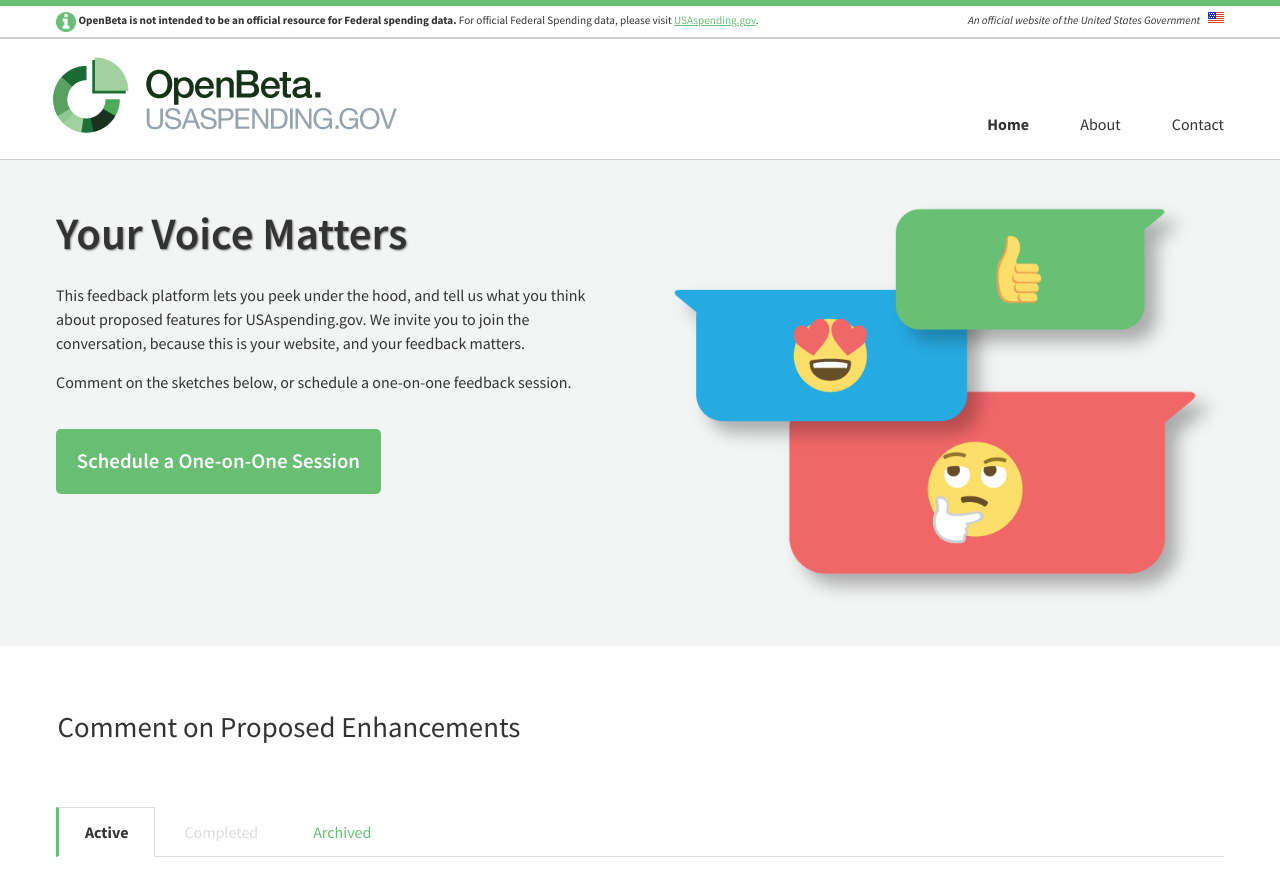
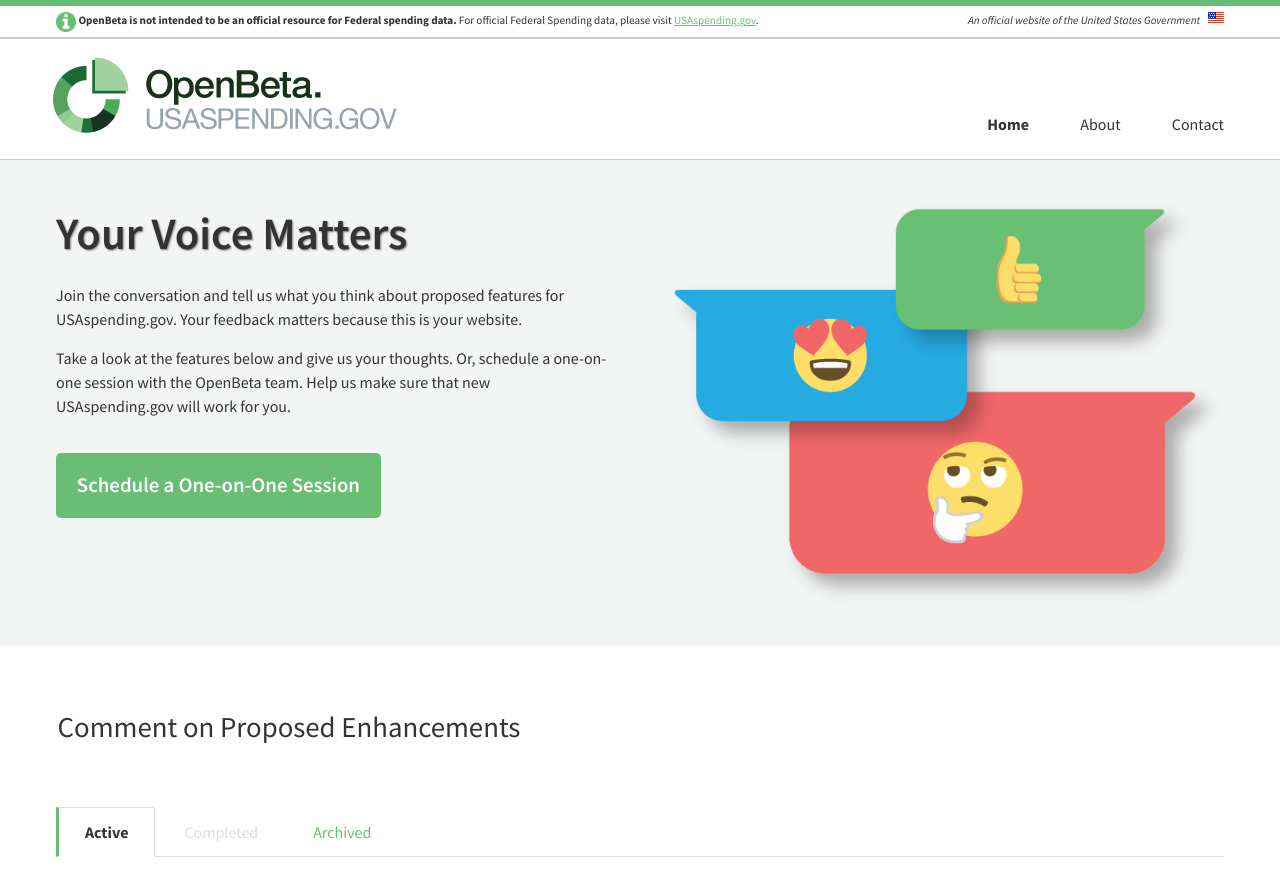
Before and after one commit to fedspendingtransparency/openbeta, a Jekyll site: the page built from index.html, in a window 1280 px wide and 900 px high. Shown: the top 896 px of the window. Built offline with Jekyll 4.4.1, drawn with Linux system fonts in a browser that asks for light colours; comment, search, counter and statistics services are not loaded.

Commit message:
Updated Home Page content
Added new content at the top of the page.
Change "Comment on Proposed Enhancements" to Comment on Proposed Features

```diff
--- a/_data/home.yml
+++ b/_data/home.yml
@@ -2,8 +2,8 @@
 
 banner_title: Your Voice Matters
 banner_label:
-  - text: This feedback platform lets you peek under the hood, and tell us what you think about proposed features for USAspending.gov. We invite you to join the conversation, because this is your website, and your feedback matters.
-  - text: Comment on the sketches below, or schedule a one-on-one feedback session.
+  - text: Join the conversation and tell us what you think about proposed features for USAspending.gov. Your feedback matters because this is your website.
+  - text: Take a look at the features below and give us your thoughts. Or, schedule a one-on-one session with the OpenBeta team. Help us make sure that new USAspending.gov will work for you.
   - text: <a href="http://bit.ly/2bUh0rC" target="_blank" rel="noopener noreferrer" class="schedule-feedback-link">Schedule a One-on-One Session</a>
 
 active_tab:
```
